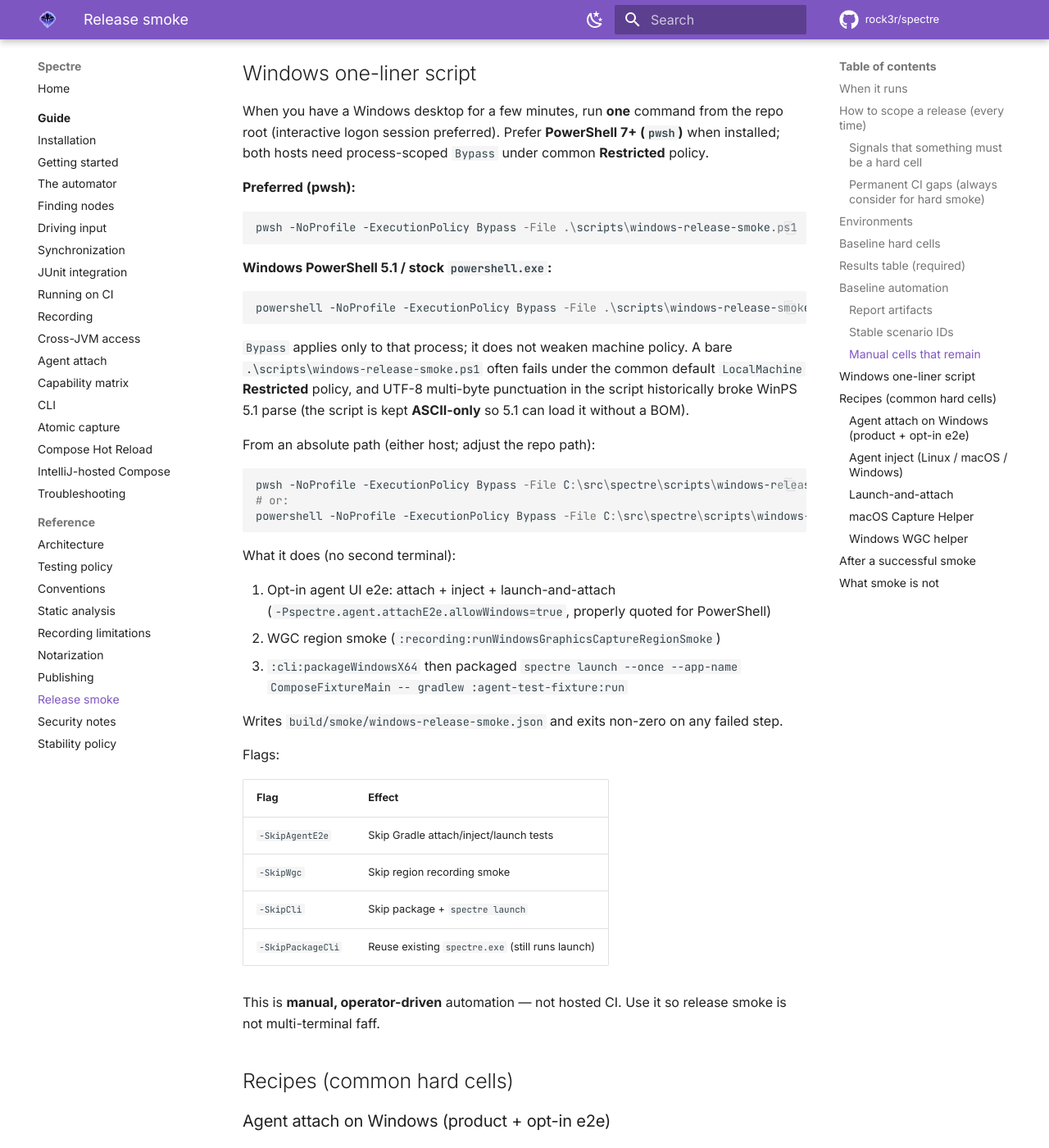
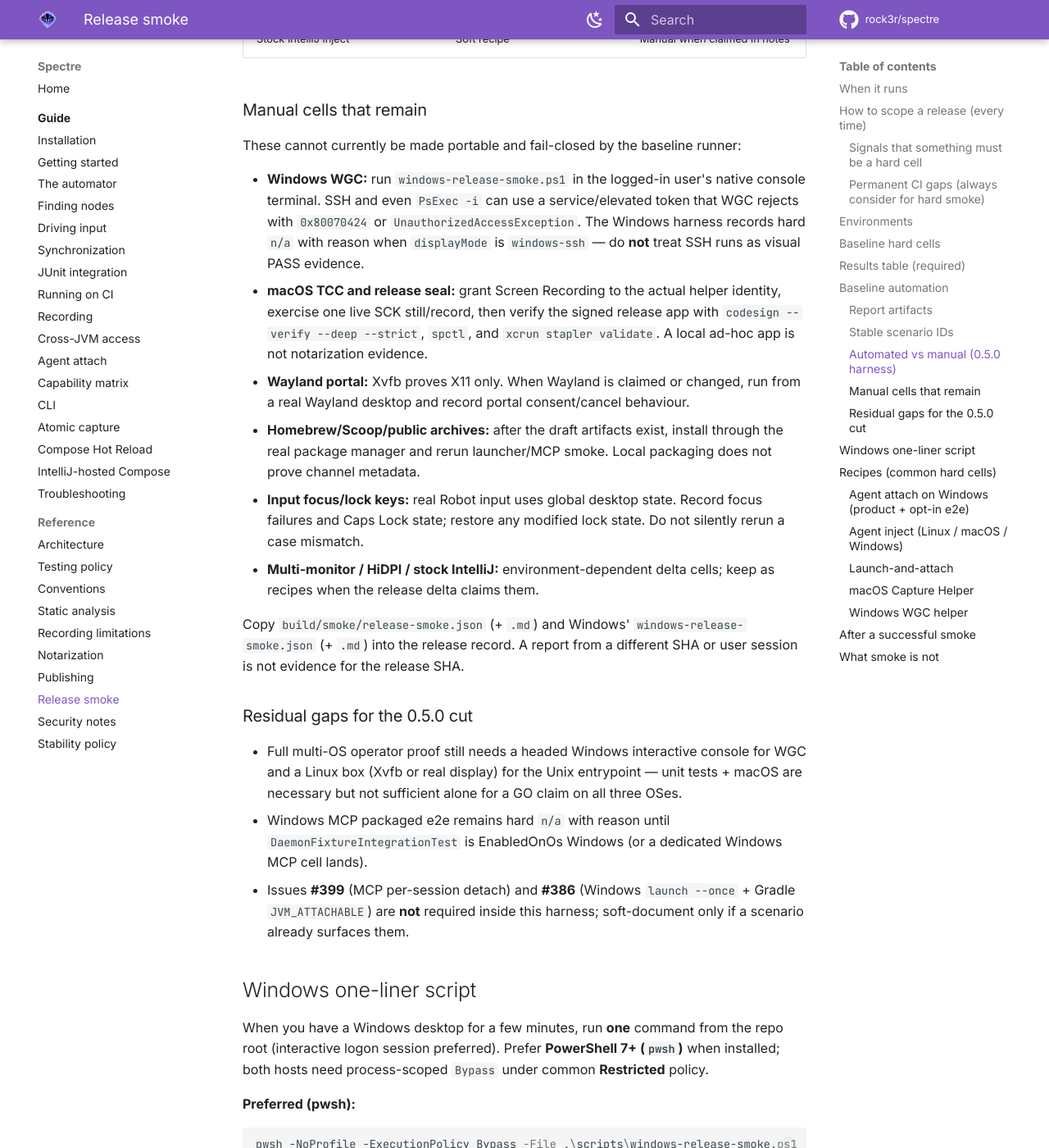
Before and after one commit to rock3r/spectre, an MkDocs documentation site: the page built from docs/RELEASE-SMOKE.md, in a window 1280 px wide and 1400 px high, scrolled down 8971 px. Shown: the whole window at 82% size. Built offline with MkDocs 1.6.1 and Material for MkDocs 9.7.7, drawn with Linux system fonts in a browser that asks for light colours; comment, search, counter and statistics services are not loaded; some of the changed text lies outside the part shown.

Commit message:
feat(smoke): Windows schema parity and RELEASE-SMOKE docs (#398)
Align windows-release-smoke.ps1 with schemaVersion=1 reports, shared stable
scenario IDs, fail-closed hard N/A policy, and honest WGC interactive-console
handling (SSH displayMode records n/a, never fake PASS).

Document one-command entrypoints per OS, automated vs manual matrix, sample
report paths, and residual 0.5.0 gaps in docs/RELEASE-SMOKE.md. Extend Windows
contract tests for the shared ID set and schema writer.

Refs #398

````diff
--- a/docs/RELEASE-SMOKE.md
+++ b/docs/RELEASE-SMOKE.md
@@ -244,13 +244,27 @@
 Each release still needs delta cells based on `git log <previous-tag>..HEAD`. Add reusable delta
 coverage to the runner rather than leaving a one-release command only in chat.
 
+### Automated vs manual (0.5.0 harness)
+
+| Surface | Automated entrypoint | Manual recipe only |
+| --- | --- | --- |
+| Preflight / check / agent attach·inject·launch / CLI package / MCP SDK / Maven Local | `release-smoke.py` (macOS/Linux); Windows PS shares IDs | — |
+| Live JUnit failure artifacts/video + atomic capture | `release-smoke.py` → `junit-live` | Windows: run on macOS/Linux baseline (hard `n/a` on Windows entrypoint with reason) |
+| Host native recording | macOS SCK + Linux X11 in `release-smoke.py`; WGC in Windows PS when **interactive** | SSH WGC is N/A (not PASS) |
+| TCC / notarization / app seal | — | macOS recipes below |
+| Real Wayland portal | — | Real Wayland session (Xvfb ≠ Wayland) |
+| Public Homebrew / Scoop / archive installs | — | After draft release undraft |
+| Focus / lock keys / multi-monitor / HiDPI | Soft / env-dependent | Operator notes |
+| Stock IntelliJ inject | Soft recipe | Manual when claimed in notes |
+
 ### Manual cells that remain
 
 These cannot currently be made portable and fail-closed by the baseline runner:
 
 - **Windows WGC:** run `windows-release-smoke.ps1` in the logged-in user's native console terminal.
   SSH and even `PsExec -i` can use a service/elevated token that WGC rejects with `0x80070424` or
-  `UnauthorizedAccessException`. Do not accept those runs as visual evidence.
+  `UnauthorizedAccessException`. The Windows harness records hard `n/a` with reason when
+  `displayMode` is `windows-ssh` — do **not** treat SSH runs as visual PASS evidence.
 - **macOS TCC and release seal:** grant Screen Recording to the actual helper identity, exercise one
   live SCK still/record, then verify the signed release app with `codesign --verify --deep --strict`,
   `spctl`, and `xcrun stapler validate`. A local ad-hoc app is not notarization evidence.
@@ -260,9 +274,23 @@
   package manager and rerun launcher/MCP smoke. Local packaging does not prove channel metadata.
 - **Input focus/lock keys:** real Robot input uses global desktop state. Record focus failures and
   Caps Lock state; restore any modified lock state. Do not silently rerun a case mismatch.
+- **Multi-monitor / HiDPI / stock IntelliJ:** environment-dependent delta cells; keep as recipes when
+  the release delta claims them.
 
-Copy `build/smoke/release-smoke.json` and Windows' `windows-release-smoke.json` into the release
-record. A report from a different SHA or user session is not evidence for the release SHA.
+Copy `build/smoke/release-smoke.json` (+ `.md`) and Windows' `windows-release-smoke.json` (+ `.md`)
+into the release record. A report from a different SHA or user session is not evidence for the
+release SHA.
+
+### Residual gaps for the 0.5.0 cut
+
+- Full multi-OS operator proof still needs a headed Windows interactive console for WGC and a Linux
+  box (Xvfb or real display) for the Unix entrypoint — unit tests + macOS are necessary but not
+  sufficient alone for a GO claim on all three OSes.
+- Windows MCP packaged e2e remains hard `n/a` with reason until
+  `DaemonFixtureIntegrationTest` is EnabledOnOs Windows (or a dedicated Windows MCP cell lands).
+- Issues **#399** (MCP per-session detach) and **#386** (Windows `launch --once` + Gradle
+  `JVM_ATTACHABLE`) are **not** required inside this harness; soft-document only if a scenario
+  already surfaces them.
 
 ## Windows one-liner script
 
@@ -296,26 +324,35 @@
 powershell -NoProfile -ExecutionPolicy Bypass -File C:\src\spectre\scripts\windows-release-smoke.ps1
 ```
 
-What it does (no second terminal):
+What it does (no second terminal), using the **same stable scenario IDs** as
+`scripts/release-smoke.py` / `scripts/smoke_lib.py`:
 
-1. Opt-in agent UI e2e: attach + inject + launch-and-attach
+1. `preflight` + optional `check`
+2. Agent UI e2e: `agent-attach-core`, `agent-inject`, `agent-launch-and-attach`
    (`-Pspectre.agent.attachE2e.allowWindows=true`, properly quoted for PowerShell)
-2. WGC region smoke (`:recording:runWindowsGraphicsCaptureRegionSmoke`)
-3. `:cli:packageWindowsX64` then packaged `spectre launch --once --app-name ComposeFixtureMain -- gradlew :agent-test-fixture:run`
+3. `host-native-recording` — WGC region smoke only when `displayMode` is interactive
+   (SSH → hard `n/a` with reason, never fake PASS)
+4. `cli-packaged` / `cli-native-helper-layout` / packaged `spectre launch --once` as `cli-user-flow`
+5. optional `maven-local-consumer` via `verifyMavenLocalPublication`
 
-Writes `build/smoke/windows-release-smoke.json` and exits non-zero on any failed step.
+Writes versioned `build/smoke/windows-release-smoke.json` + `.md` (`schemaVersion: 1`, full SHA,
+dirty flag, `environment.displayMode`) and exits non-zero on any hard `fail`.
 
 Flags:
 
 | Flag | Effect |
 | --- | --- |
+| `-Version 0.5.0` | Release version recorded in the report (default `0.5.0`) |
+| `-Base v0.4.1` | Previous tag recorded in the report |
+| `-SkipCheck` | Skip `./gradlew check` (hard `n/a` with reason) |
 | `-SkipAgentE2e` | Skip Gradle attach/inject/launch tests |
 | `-SkipWgc` | Skip region recording smoke |
 | `-SkipCli` | Skip package + `spectre launch` |
 | `-SkipPackageCli` | Reuse existing `spectre.exe` (still runs launch) |
+| `-SkipMavenLocal` | Skip Maven Local publication smoke |
 
 This is **manual, operator-driven** automation — not hosted CI. Use it so release smoke is
-not multi-terminal faff.
+not multi-terminal faff. Prefer the logged-in interactive console for any WGC cell.
 
 ## Recipes (common hard cells)
 
````
Also changed, not shown: 2 other files.
